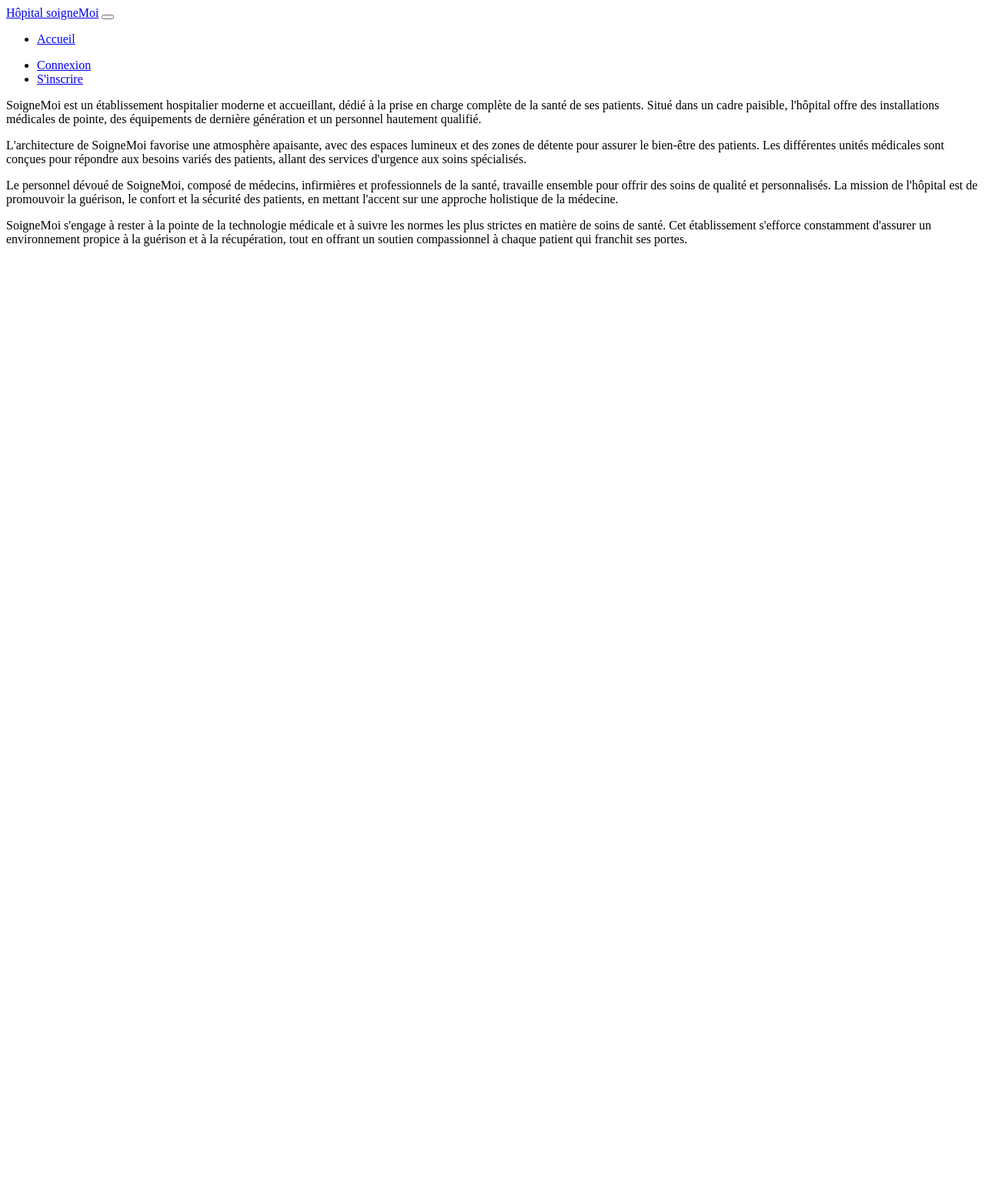
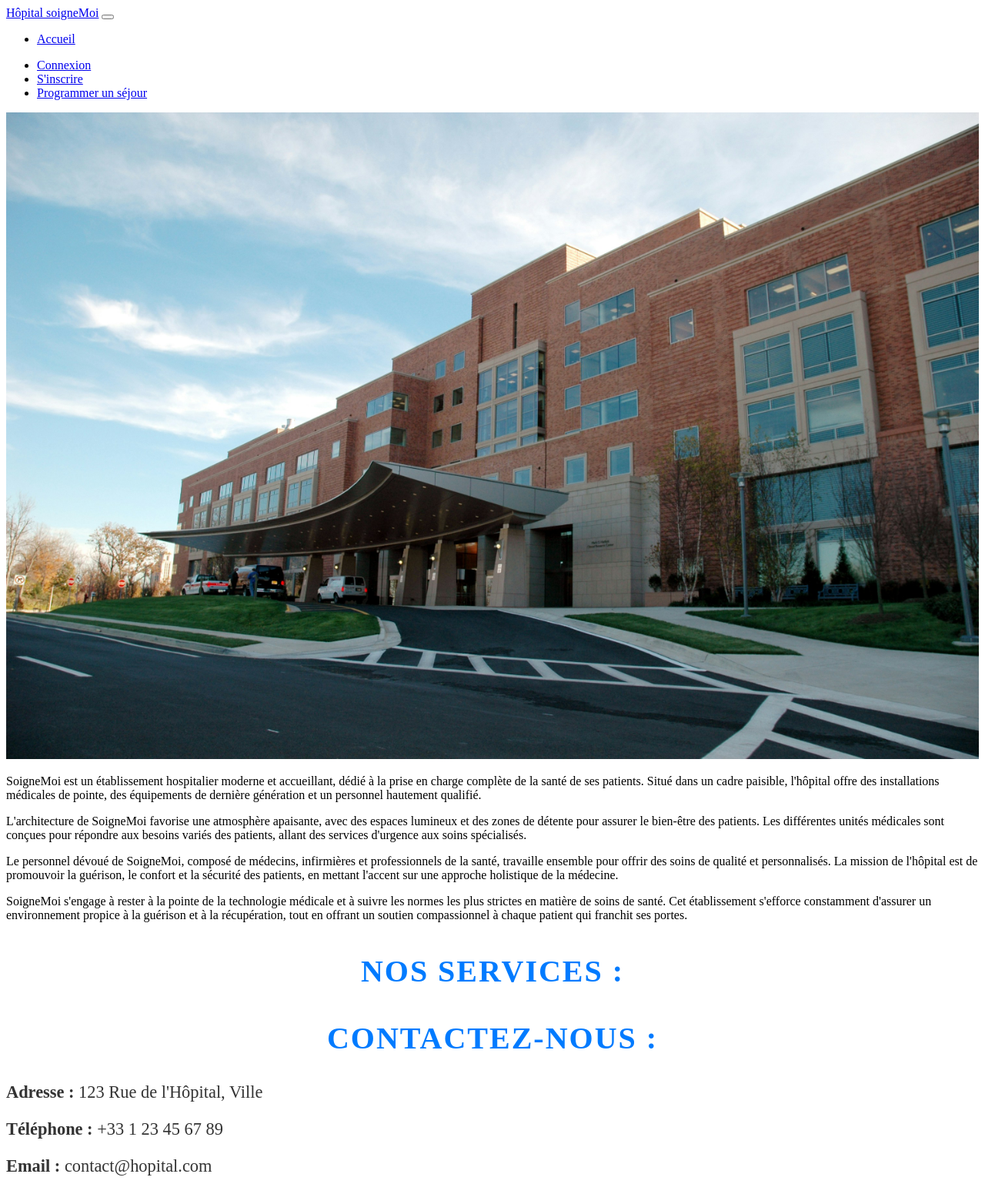
Before and after one commit to Arkan0ide/soigneMoi, a Symfony app: template app/templates/home_page/index.html.twig in a window 1280 px wide. Shown: the whole page at 77% size. Before the commit the page ends 320 px from the top, so only its background shows below. Run offline with Twig, Linux system fonts and the light colour scheme; the template is opened without the code that fills it, so the values that code supplies are empty; some libraries are stand-ins or nearby versions.

Commit message:
modification front + un accès à une page

```diff
--- a/app/templates/create_visit/index.html.twig
+++ b/app/templates/create_visit/index.html.twig
@@ -15,6 +15,7 @@
     </style>
 
     <div class="example-wrapper">
+        <h1>Programmer votre séjour</h1>
         {{ form_start(visitForm) }}
         {{ form_row(visitForm.startDate) }}
         {{ form_row(visitForm.EndDate) }}
--- a/app/templates/home_page/index.html.twig
+++ b/app/templates/home_page/index.html.twig
@@ -6,11 +6,38 @@
     <style>
         .example-wrapper { margin: 1em auto; max-width: 800px; width: 95%; font: 18px/1.5 sans-serif; }
         .example-wrapper code { background: #F5F5F5; padding: 2px 6px; }
+        .services-title {
+            font-size: 2.5em;
+            color: #007BFF;
+            text-align: center;
+            margin-top: 1em;
+            text-transform: uppercase;
+            letter-spacing: 2px;
+            animation: fadeIn 2s;
+        }
+        @keyframes fadeIn {
+            0% {opacity: 0;}
+            100% {opacity: 1;}
+        }
+        .speciality-icon {
+            font-size: 2em;
+            color: #007BFF;
+        }
+        .contact-info {
+            font-size: 1.4em;
+            color: #333;
+        }
     </style>
-    <div class="container mt-4">
     <div class="row">
-            <div class="col-md-8 offset-md-2">
-                <div class="card">
+        <!-- Colonne pour l'image -->
+        <div class="col-md-6">
+            <img src="{{ asset('images/building.jpg') }}" alt="Building" style="width: 100%;">
+        </div>
+
+        <!-- Colonne pour les blocs de description -->
+        <div class="col-md-6 d-flex flex-column">
+            <div class="container mt-4 flex-grow-1 d-flex flex-column">
+                <div class="card flex-grow-1">
                     <div class="card-body">
                         <p class="lead">
                             SoigneMoi est un établissement hospitalier moderne et accueillant, dédié à la prise en charge
@@ -20,12 +47,7 @@
                         </p>
                     </div>
                 </div>
-            </div>
-        </div>
-
-        <div class="row mt-4">
-            <div class="col-md-8 offset-md-2">
-                <div class="card">
+                <div class="card flex-grow-1">
                     <div class="card-body">
                         <p class="lead">
                             L'architecture de SoigneMoi favorise une atmosphère apaisante, avec des espaces lumineux et des
@@ -35,12 +57,7 @@
                         </p>
                     </div>
                 </div>
-            </div>
-        </div>
-
-        <div class="row mt-4">
-            <div class="col-md-8 offset-md-2">
-                <div class="card">
+                <div class="card flex-grow-1">
                     <div class="card-body">
                         <p class="lead">
                             Le personnel dévoué de SoigneMoi, composé de médecins, infirmières et professionnels de la
@@ -50,12 +67,7 @@
                         </p>
                     </div>
                 </div>
-            </div>
-        </div>
-
-        <div class="row mt-4">
-            <div class="col-md-8 offset-md-2">
-                <div class="card">
+                <div class="card flex-grow-1">
                     <div class="card-body">
                         <p class="lead">
                             SoigneMoi s'engage à rester à la pointe de la technologie médicale et à suivre les normes les
@@ -67,20 +79,32 @@
                 </div>
             </div>
         </div>
-
-        <div class="row mt-4">
-            <div class="col-md-8 offset-md-2">
-                <div class="card">
-                    <div class="card-body">
+    </div>
+    <div class="row">
+        <!-- Colonne pour 'Nos services' et les spécialités -->
+        <div class="col-md-6">
+            <h2 class="services-title">Nos services :</h2>
+            <div class="container mt-4 d-flex flex-column align-items-center">
                 {% for speciality in specialities %}
-                            <div class="lead">
+                    <div class="d-flex align-items-center">
+                        <i class="speciality-icon fas fa-stethoscope"></i>
+                        <div class="lead ml-3">
                             {{ speciality.name }}
+                        </div>
                     </div>
                 {% endfor %}
             </div>
         </div>
+        <!-- Colonne pour les informations de contact -->
+        <div class="col-md-6 d-flex flex-column align-items-center">
+            <div class="container">
+                <h2 class="services-title">Contactez-nous :</h2>
+                <div class="contact-info text-center">
+                    <p><strong>Adresse :</strong> 123 Rue de l'Hôpital, Ville</p>
+                    <p><strong>Téléphone :</strong> +33 1 23 45 67 89</p>
+                    <p><strong>Email :</strong> contact@hopital.com</p>
                 </div>
             </div>
         </div>
-
+    </div>
 {% endblock %}
--- a/app/templates/includes/navbar.html.twig
+++ b/app/templates/includes/navbar.html.twig
@@ -1,16 +1,16 @@
-<nav class="navbar navbar-expand-lg bg-body-tertiary">
+<nav class="navbar navbar-expand-lg navbar-dark bg-dark">
     <div class="container-fluid">
-        <a class="navbar-brand" href="#">Hôpital soigneMoi</a>
-        <button class="navbar-toggler" type="button" data-bs-toggle="collapse" data-bs-target="#navbarSupportedContent" aria-controls="navbarSupportedContent" aria-expanded="false" aria-label="Toggle navigation">
+        <a class="navbar-brand fs-3" href="#">Hôpital soigneMoi</a>
+        <button class="navbar-toggler fs-3" type="button" data-bs-toggle="collapse" data-bs-target="#navbarSupportedContent" aria-controls="navbarSupportedContent" aria-expanded="false" aria-label="Toggle navigation">
             <span class="navbar-toggler-icon"></span>
         </button>
         <div class="collapse navbar-collapse" id="navbarSupportedContent">
-            <ul class="navbar-nav me-auto mb-2 mb-lg-0">
+            <ul class="navbar-nav me-auto mb-2 mb-lg-0 fs-4">
                 <li class="nav-item">
                     <a class="nav-link active" aria-current="page" href="{{ path('app_home_page') }}">Accueil</a>
                 </li>
             </ul>
-            <ul class="navbar-nav ms-auto mb-2 mb-lg-0">
+            <ul class="navbar-nav ms-auto mb-2 mb-lg-0 fs-4">
                 {% if app.user %}
                     {% if is_granted('ROLE_ADMIN') %}
                         <li class="nav-item">
@@ -24,10 +24,10 @@
                         <li class="nav-item">
                             <a class="nav-link" href="{{ path('app_create_visit') }}">Programmer un séjour</a>
                         </li>
+                        <li class="nav-item">
+                            <a class="nav-link" href="{{ path('app_profile') }}">Mon compte</a>
+                        </li>
                     {% endif %}
-                    <li class="nav-item">
-                        <a class="nav-link" href="{{ path('app_profile') }}">Mon compte</a>
-                    </li>
                     <li class="nav-item">
                         <a class="nav-link" href="{{ path('app_logout') }}">Déconnexion</a>
                     </li>
@@ -38,6 +38,9 @@
                     <li class="nav-item">
                         <a class="nav-link" href="{{ path('app_register') }}">S'inscrire</a>
                     </li>
+                    <li class="nav-item">
+                        <a class="nav-link" href="{{ path('app_create_visit') }}">Programmer un séjour</a>
+                    </li>
                 {% endif %}
             </ul>
         </div>
```
Also changed, not shown: app/templates/registration/register.html.twig (+10 -2 lines), app/public/images/building.jpg (added), 1 other file. Lines whose indentation alone changed are shown as unchanged.
